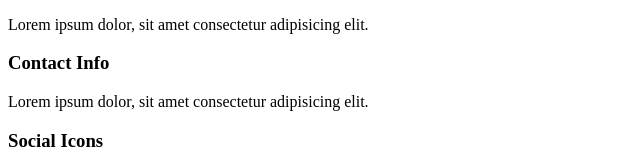
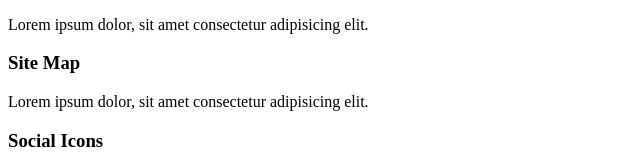
Before and after one commit to mogdenmogden/wdd130, a plain HTML site: page wireframe-example.html in a window 1280 px wide. Shown: the part 1332-1500 px from the top of the page, 0-640 px from the left. Drawn offline with Linux system fonts and the light colour scheme; grey boxes are pictures that could not be loaded.

Commit message:
chage sitemap foot

```diff
--- a/wireframe-example.html
+++ b/wireframe-example.html
@@ -113,7 +113,7 @@
         <p>Lorem ipsum dolor, sit amet consectetur adipisicing elit.</p>
       </section>
       <section class="foot_block">
-        <h3>Contact Info</h3>
+        <h3>Site Map</h3>
         <p>Lorem ipsum dolor, sit amet consectetur adipisicing elit.</p>
       </section>
       <section class="foot_block">
```
